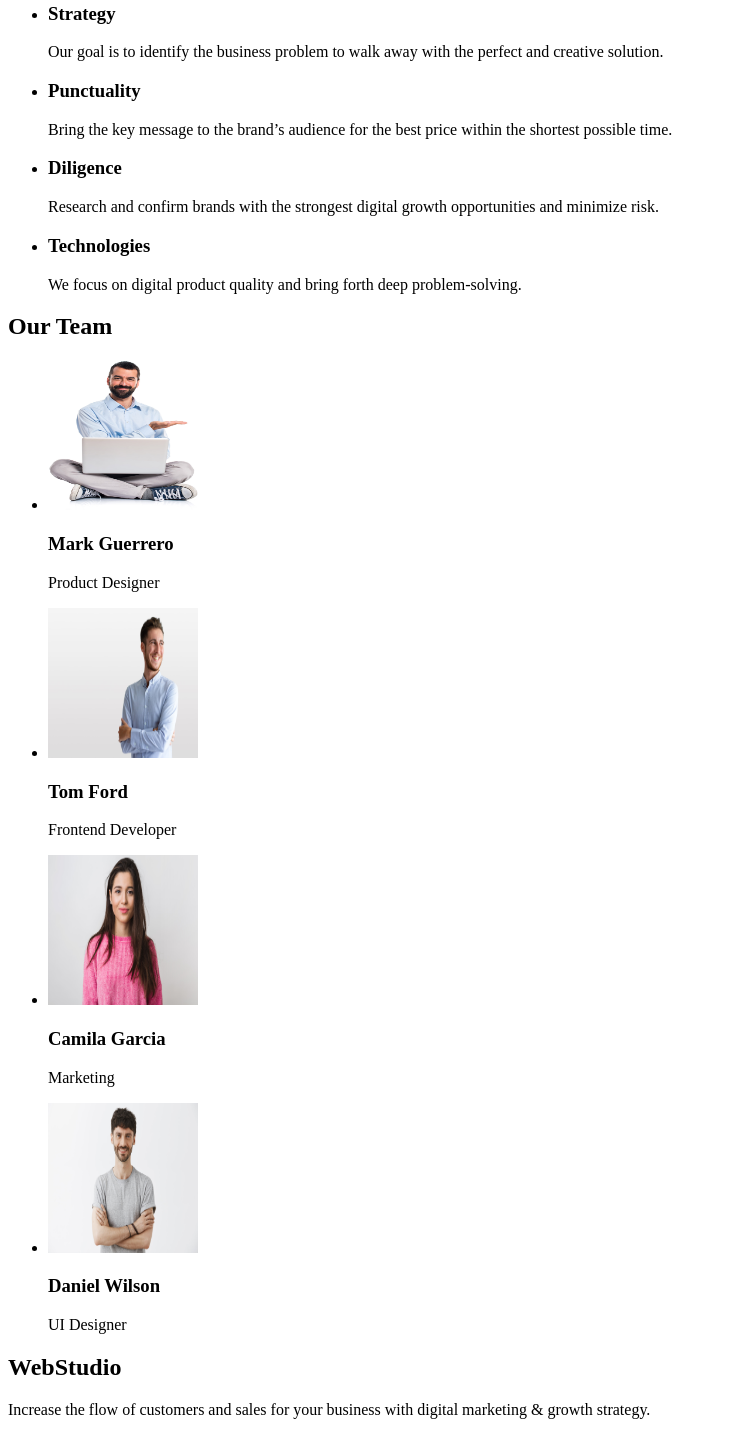
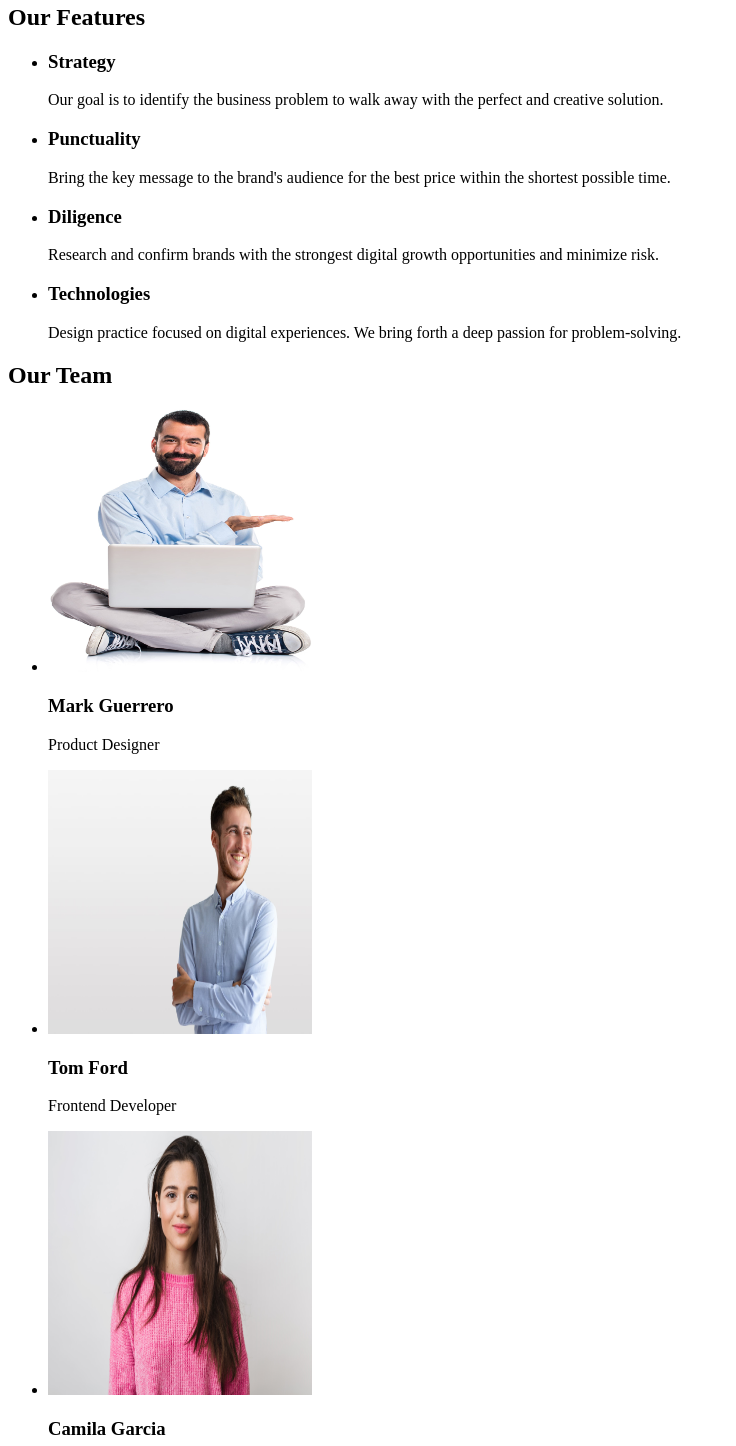
Before and after one commit to vladislavmaluy4308/goit-markup-hw-01, a plain HTML site: page index.html in a window 1280 px wide. Shown: the part 234-1680 px from the top of the page, without its empty margins (0-736 px from the left). Drawn offline with Linux system fonts and the light colour scheme.

Commit message:
Add files via upload

```diff
--- a/index.html
+++ b/index.html
@@ -9,7 +9,7 @@
 <body>
     <header>
         <div>
-            <a href="#">WebStudio</a>
+            <a href="">WebStudio</a>
         </div>
 
         <nav>
@@ -21,8 +21,8 @@
         </nav>
 
         <address>
-            <a href="mailto:info@webstudio.com">info@webstudio.com</a>
-            <a href="tel:+110001111111">+11 (000) 111-11-11</a>
+            <a href="mailto:info@devstudio.com">info@devstudio.com</a>
+            <a href="tel:+110001111111">+11(000)111-11-11</a>
         </address>
     </header>
 
@@ -36,6 +36,7 @@
 
         <!-- FEATURES -->
         <section>
+            <h2>Our Features</h2>
             <ul>
                 <li>
                     <h3>Strategy</h3>
@@ -44,7 +45,7 @@
 
                 <li>
                     <h3>Punctuality</h3>
-                    <p>Bring the key message to the brand’s audience for the best price within the shortest possible time.
+                    <p>Bring the key message to the brand's audience for the best price within the shortest possible time.
                     </p>
                 </li>
 
@@ -55,7 +56,7 @@
 
                 <li>
                     <h3>Technologies</h3>
-                    <p>We focus on digital product quality and bring forth deep problem-solving.</p>
+                    <p>Design practice focused on digital experiences. We bring forth a deep passion for problem-solving.</p>
                 </li>
             </ul>
         </section>
@@ -66,25 +67,25 @@
 
             <ul>
                 <li>
-                    <img src="images/mark.jpg" alt="Product Designer" width="150" height="150">
+                    <img src="images/mark.jpg" alt="Product Designer" width="264" height="264">
                     <h3>Mark Guerrero</h3>
                     <p>Product Designer</p>
                 </li>
 
                 <li>
-                    <img src="images/tom.jpg" alt="Frontend Developer" width="150" height="150">
+                    <img src="images/tom.jpg" alt="Frontend Developer" width="264" height="264">
                     <h3>Tom Ford</h3>
                     <p>Frontend Developer</p>
                 </li>
 
                 <li>
-                    <img src="images/camila.jpg" alt="Marketing" width="150" height="150">
+                    <img src="images/camila.jpg" alt="Marketing" width="264" height="264">
                     <h3>Camila Garcia</h3>
                     <p>Marketing</p>
                 </li>
 
                 <li>
-                    <img src="images/daniel.jpg" alt="UI Designer" width="150" height="150">
+                    <img src="images/daniel.jpg" alt="UI Designer" width="264" height="264">
                     <h3>Daniel Wilson</h3>
                     <p>UI Designer</p>
                 </li>
@@ -95,10 +96,8 @@
     </main>
 
     <footer>
-        <h2>WebStudio</h2>
-        <p>
-            Increase the flow of customers and sales for your business with digital marketing & growth strategy.
-        </p>
+        <h2> <a href="">WebStudio</a>WebStudio</h2>
+        <p>Increase the flow of customers and sales for your business with digital marketing & growth strategy.</p>
     </footer>
 
 
```
